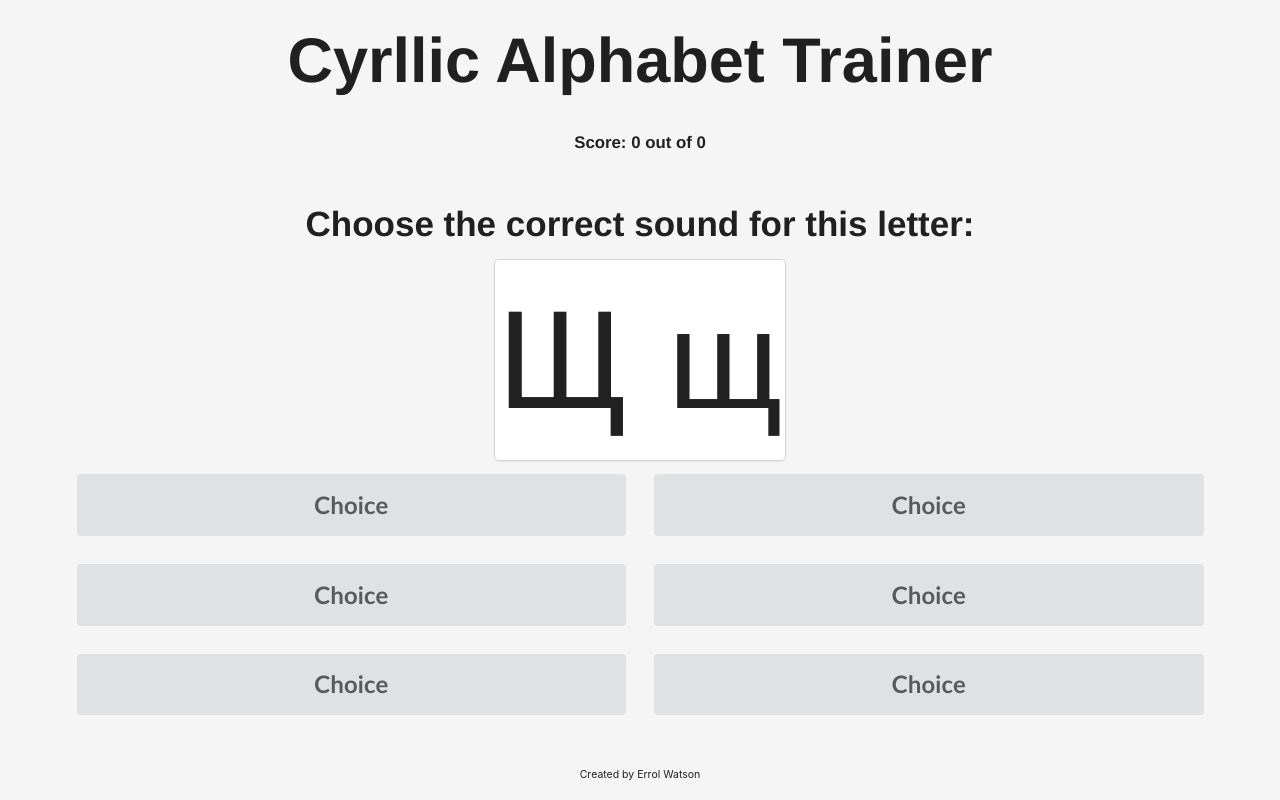
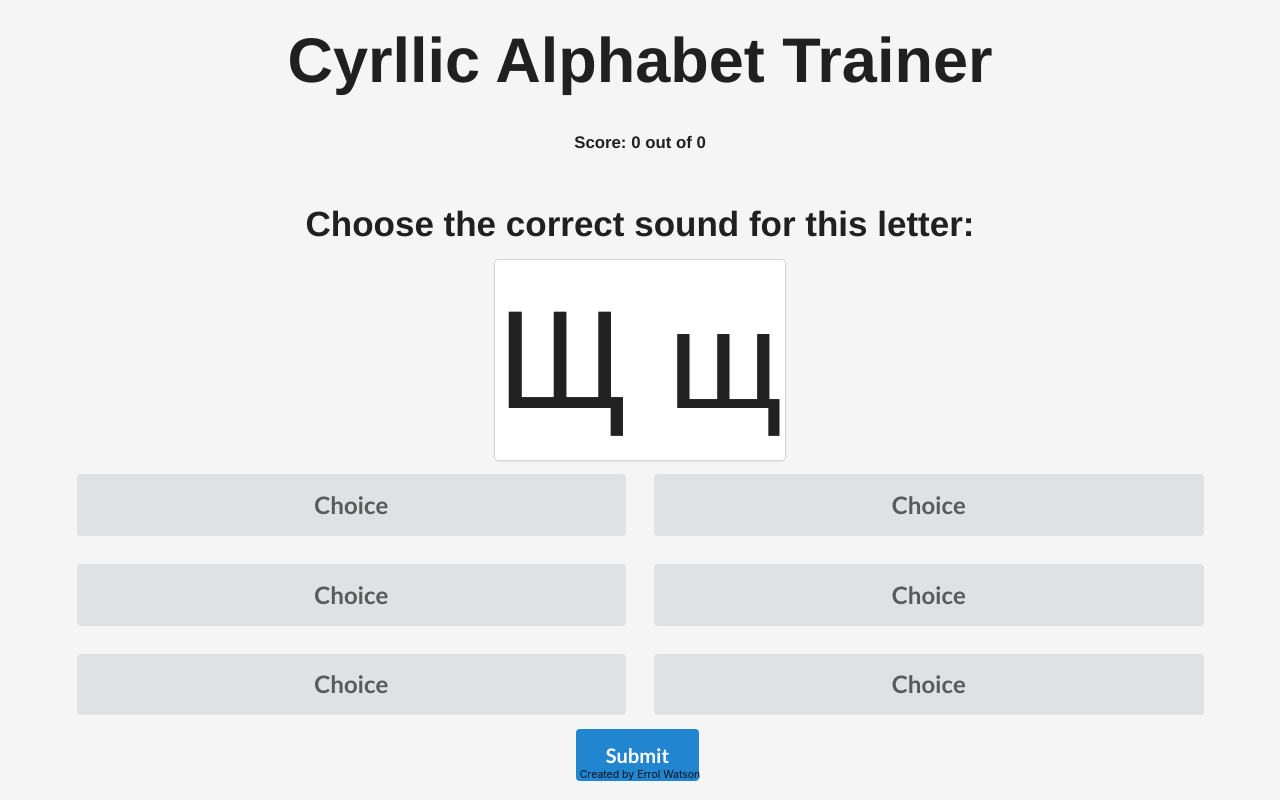
Before and after one commit to errolgh/alphabet-match-game-frontend, a React (Create React App) app: page /game in a window 1280 px wide. Built offline with nearby package versions, Linux system fonts and the light colour scheme.

Commit message:
creating relevant choices

```diff
--- a/src/ChoiceContainer.js
+++ b/src/ChoiceContainer.js
@@ -3,30 +3,73 @@ import React from 'react'
 class ChoiceContainer extends React.Component {
   render(){
     return(
+      <form className="ui form">
         <div className="ui two column centered grid container">
+                  {/*this needs to be a form
+                    and it will not prevent default
+                    */}
           <div className="eight wide column">
             <button
               className="ui fluid button massive"
+              onClick={(event)=>{this.props.updateSelectedChoice(event)}}
+              value="choice"
+            >Choice
+            </button>
+          </div>
 
+
+
+          <div className="eight wide column">
+            <button
+              className="ui fluid button massive"
+              onClick={(event)=>{this.props.updateSelectedChoice(event)}}
+              value="choice"
             >Choice
             </button>
           </div>
           <div className="eight wide column">
-          <div className="ui fluid button massive">Choice</div>
+            <button
+              className="ui fluid button massive"
+              onClick={(event)=>{this.props.updateSelectedChoice(event)}}
+              value="choice"
+            >Choice
+            </button>
           </div>
           <div className="eight wide column">
-          <div className="ui fluid button massive">Choice</div>
+            <button
+              className="ui fluid button massive"
+              onClick={(event)=>{this.props.updateSelectedChoice(event)}}
+              value="choice"
+            >Choice
+            </button>
           </div>
           <div className="eight wide column">
-          <div className="ui fluid button massive">Choice</div>
+            <button
+              className="ui fluid button massive"
+              onClick={(event)=>{this.props.updateSelectedChoice(event)}}
+              value="choice"
+            >Choice
+            </button>
           </div>
           <div className="eight wide column">
-          <div className="ui fluid button massive">Choice</div>
+            <button
+              className="ui fluid button massive"
+              onClick={(event)=>{this.props.updateSelectedChoice(event)}}
+              value="choice"
+            >Choice
+            </button>
           </div>
-        <div className="eight wide column">
-          <div className="ui fluid button massive">Choice</div>
+          <div>
+            <button
+              className="ui button huge blue"
+              type="submit"
+              onSubmit={(event)=>{this.props.handleSubmit(event)}}
+            >
+              Submit
+            </button>
           </div>
         </div>
+      </form>
 
     )
   }
--- a/src/GameContainer.js
+++ b/src/GameContainer.js
@@ -41,6 +41,15 @@ class GameContainer extends React.Component {
     })
   }
 
+  updateSelectedChoice = (event) => {
+    console.log("attempting to update choice...", event.target.value)
+  }
+
+  handleSubmit = (event) => {
+    event.preventDefault()
+    console.log("attempting to handle submit...", event.target.value)
+  }
+
   render(){
     return(
       <React.Fragment>
@@ -53,7 +62,9 @@ class GameContainer extends React.Component {
           generateQuestionLetter={this.generateQuestionLetter}
           currentLetter={this.state.currentLetter}
         />
-        <ChoiceContainer/>
+        <ChoiceContainer
+          updateSelectedChoice={this.updateSelectedChoice}
+        />
       </React.Fragment>
     )
   }
```
Lines whose indentation alone changed are shown as unchanged.
